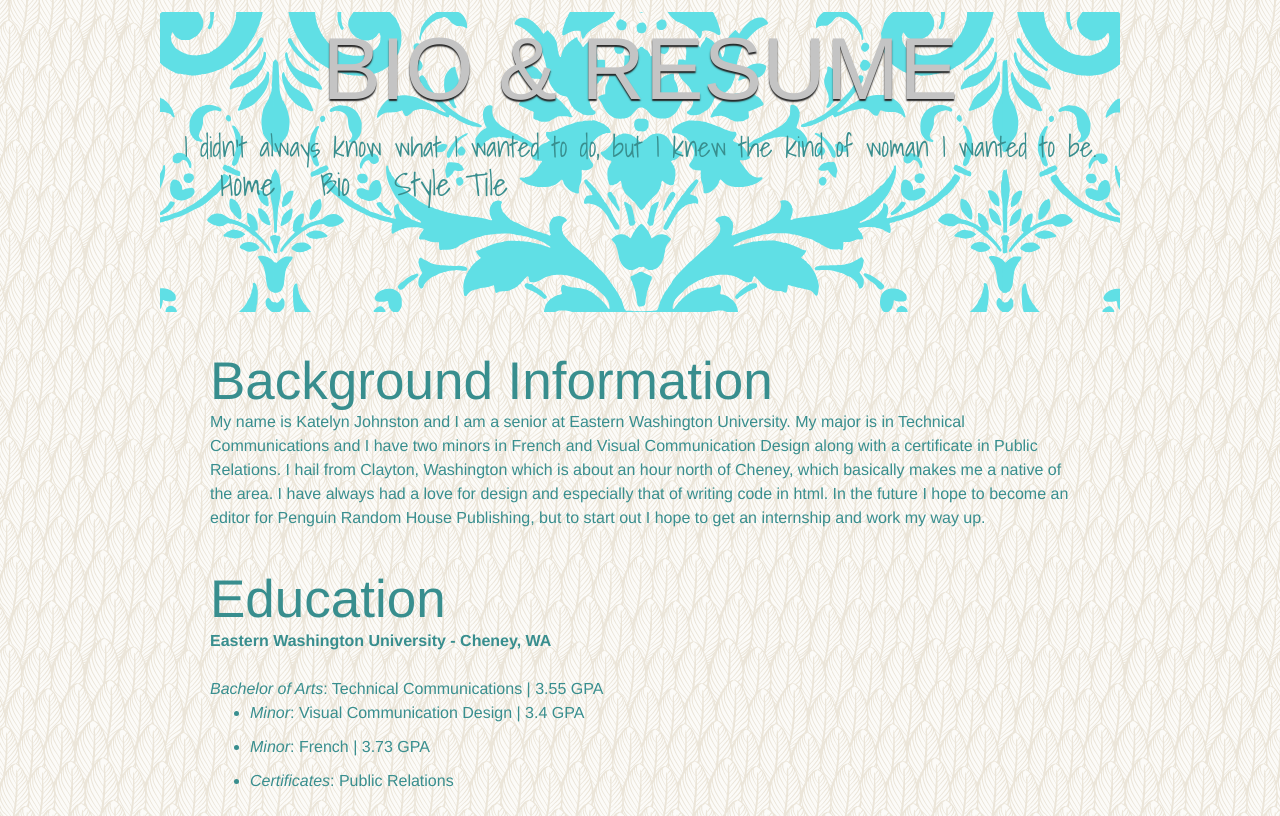
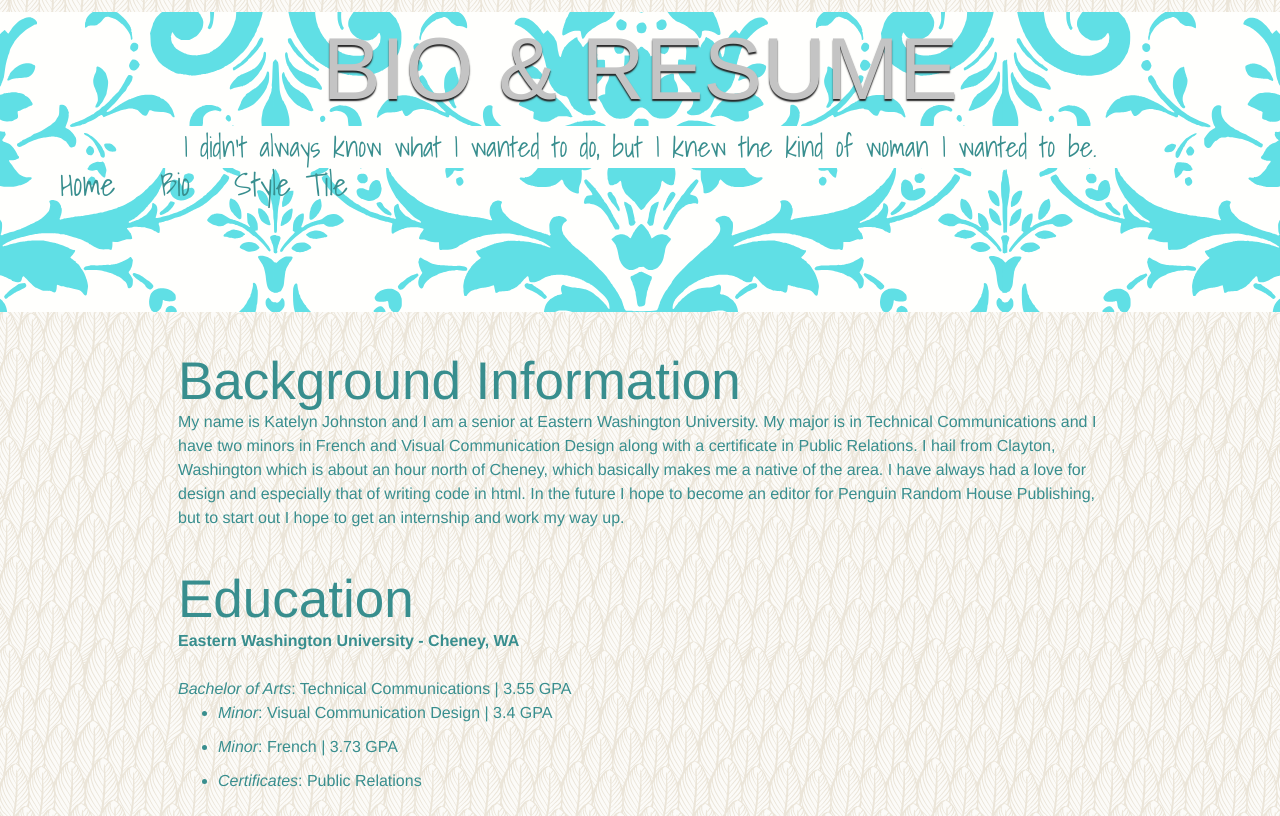
Before and after one commit to katelynalice/katelynalice.github.io, a plain HTML site: page bio.html in a window 1280 px wide. Shown: the top 816 px of the page. Drawn offline with Linux system fonts and the light colour scheme; a web font is replaced by a local one.

Commit message:
Other
added wrapper, changed colors, added background color.

```diff
--- a/bio.html
+++ b/bio.html
@@ -14,7 +14,7 @@
 <body class="bio">
 <div>
   <div id="quote-box">
-<header>
+<header id="wrapper">
 <h1>Bio &amp; Resume</h1>
 
 <blockquote id="quote">
--- a/css/styles.css
+++ b/css/styles.css
@@ -16,6 +16,7 @@
 }
 
 header {
+  background-color: #FFFFFD;
   background-image: url("../img/blue-damask.svg");
   background-position: center;
   height: 300px;
@@ -26,7 +27,6 @@ body {
   color: #388E8E;
   margin: 0 auto 50px;
   font: 1em/1.5 "Helvetica Neue", Helvetica, Arial, sans-serif;
-  max-width: 75%;
   background-image: url("../img/upfeathers.png");
 }
 
@@ -57,6 +57,7 @@ h2 {
 	margin-bottom: 20px;
 	padding: 10px 50px;
 	border-radius: 10px;
+  max-width: 80%;
 }
 
 .boxes:hover {
@@ -112,7 +113,10 @@ a:active {
   text-align: center;
   font-family: 'Shadows Into Light', cursive;
   font-size: 1.75em;
+  background-color: #FFFFFD;
+  max-width: 75%;
   }
+
 
 /*Style Tile*/
 
@@ -183,3 +187,13 @@ h2, h3, p {
   background-image: url("../img/upfeathers.png");
   background-size: 150px;
 }
+
+
+/****Media Queries****/
+
+/*@media (max-width: 680px) {
+  #quotebox {
+    display: none;
+  }*/
+
+}
```
Also changed, not shown: index.html (+1 -2 lines), style-tile.html (+9 -0 lines).
